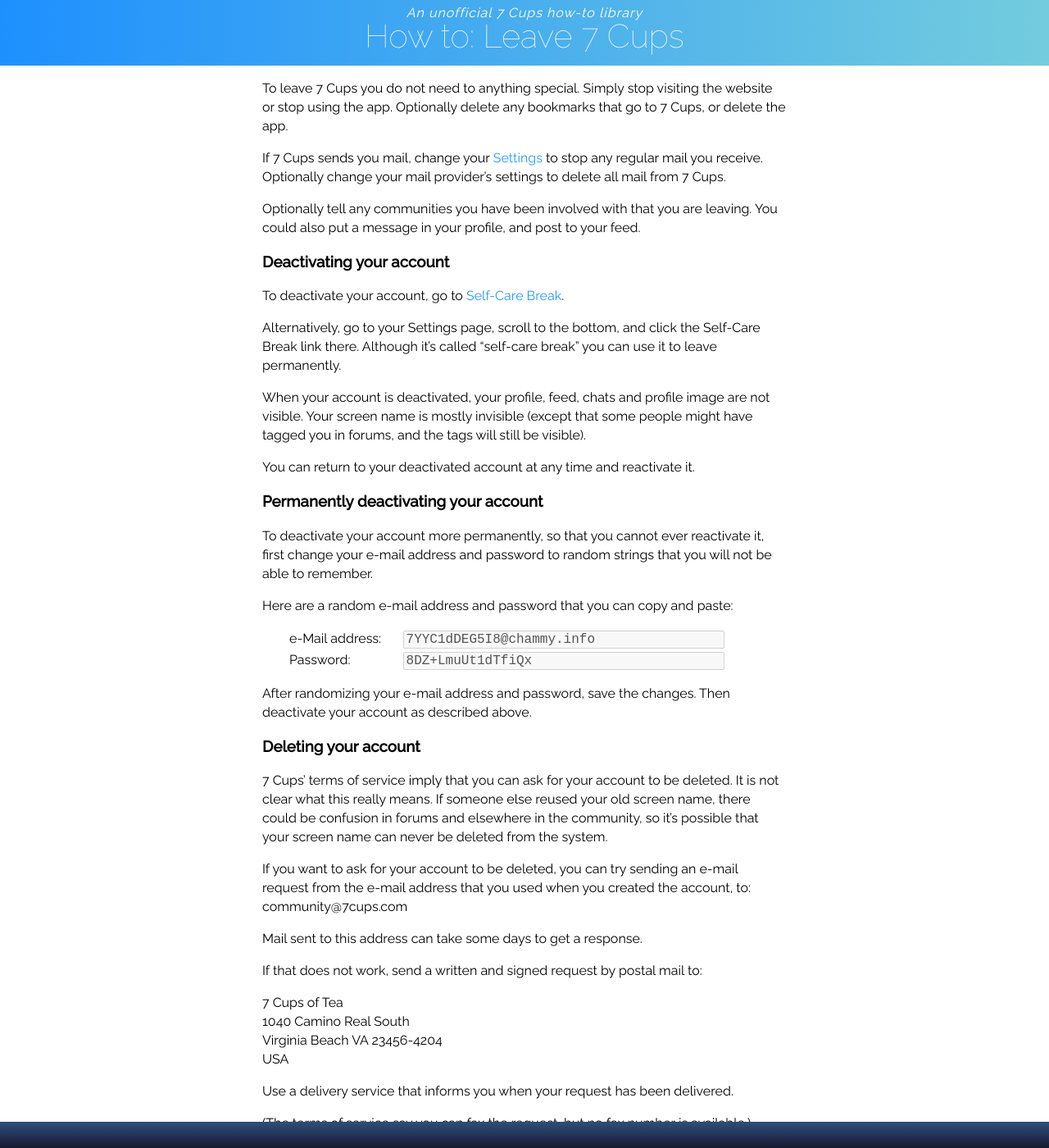
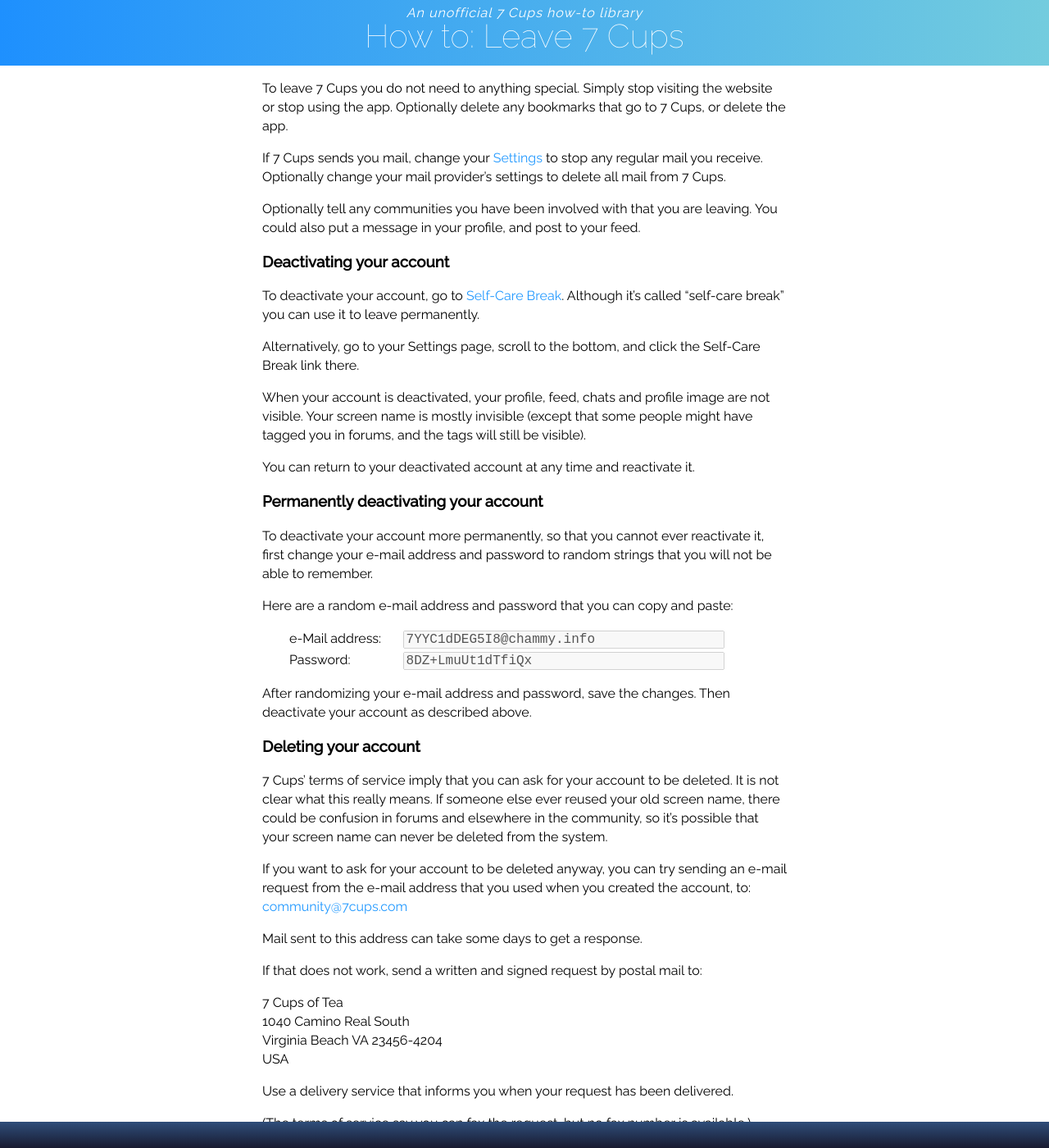
Before and after one commit to RarelyCharlie/rarelycharlie.github.io, a Jekyll site: the page built from _howto/leave.md, in a window 1280 px wide and 1400 px high. Shown: the whole window at 82% size. Built offline with Jekyll 4.4.1, drawn with Linux system fonts in a browser that asks for light colours.

Commit message:
text updates

```diff
--- a/_howto/leave.md
+++ b/_howto/leave.md
@@ -11,9 +11,9 @@ If 7 Cups sends you mail, change your [Settings](https://www.7cups.com/member/ed
 Optionally tell any communities you have been involved with that you are leaving. You could also put a message in your profile, and post to your feed.
 
 ### Deactivating your account
-To deactivate your account, go to [Self-Care Break](https://www.7cups.com/member/deactivate.php).
+To deactivate your account, go to [Self-Care Break](https://www.7cups.com/member/deactivate.php). Although it's called "self-care break" you can use it to leave permanently.
 
-Alternatively, go to your Settings page, scroll to the bottom, and click the Self-Care Break link there. Although it's called "self-care break" you can use it to leave permanently.
+Alternatively, go to your Settings page, scroll to the bottom, and click the Self-Care Break link there.
 
 When your account is deactivated, your profile, feed, chats and profile image are not visible. Your screen name is mostly invisible (except that some people might have tagged you in forums, and the tags will still be visible).
 
@@ -29,9 +29,9 @@ Here are a random e-mail address and password that you can copy and paste:
 After randomizing your e-mail address and password, save the changes. Then deactivate your account as described above.
 
 ### Deleting your account
-7 Cups' terms of service imply that you can ask for your account to be deleted. It is not clear what this really means. If someone else reused your old screen name, there could be confusion in forums and elsewhere in the community, so it's possible that your screen name can never be deleted from the system.
+7 Cups' terms of service imply that you can ask for your account to be deleted. It is not clear what this really means. If someone else ever reused your old screen name, there could be confusion in forums and elsewhere in the community, so it's possible that your screen name can never be deleted from the system.
 
-If you want to ask for your account to be deleted, you can try sending an e-mail request from the e-mail address that you used when you created the account, to: community@7cups.com
+If you want to ask for your account to be deleted anyway, you can try sending an e-mail request from the e-mail address that you used when you created the account, to: [community@7cups.com](mailto:community@7cups.com)
 
 Mail sent to this address can take some days to get a response.
 
```
